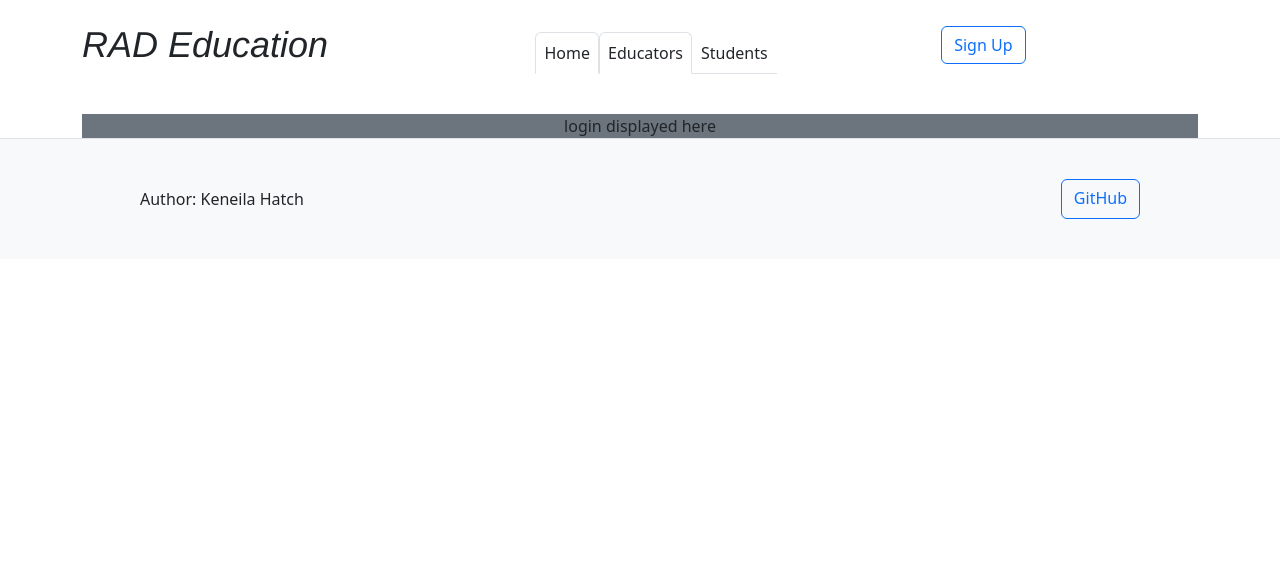
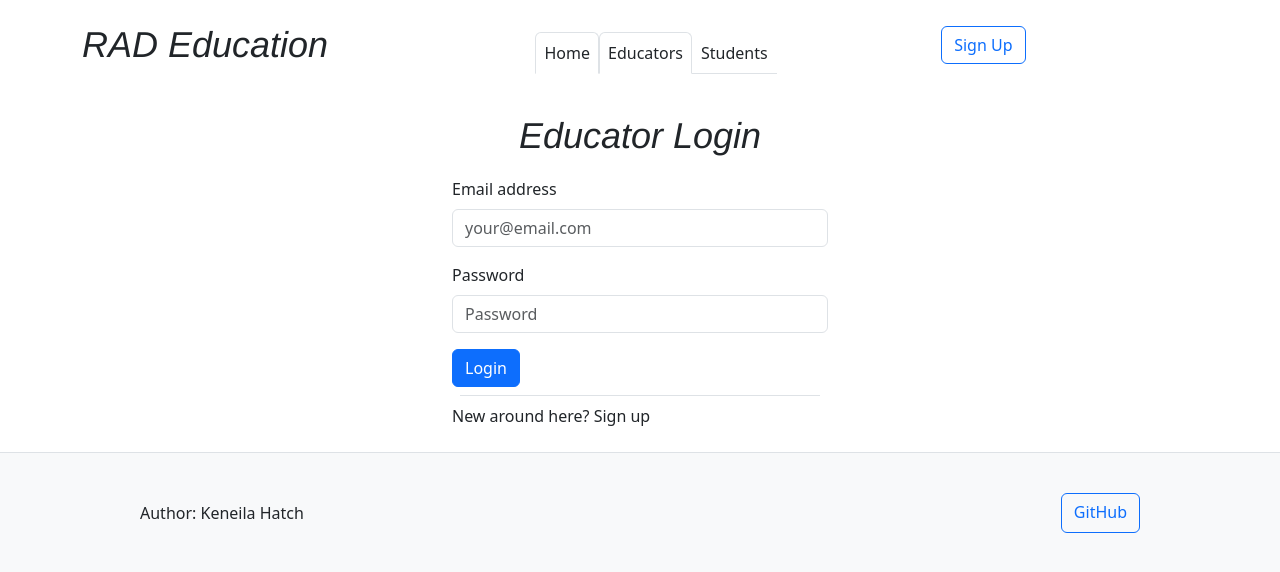
Before and after one commit to Keneila/startup, a React (Vite) app: page /login in a window 1280 px wide. Shown: the top 572 px of the page. Built offline with nearby package versions, Linux system fonts and the light colour scheme.

Commit message:
most of login stuff

```diff
--- a/src/home/home.jsx
+++ b/src/home/home.jsx
@@ -2,8 +2,32 @@ import React from 'react';
 
 export function Home() {
   return (
-    <main className="container-fluid bg-secondary text-center">
-      <div>Home component displayed here</div>
+    <main>
+      <section className="container ">
+        <div><img id="neuro" className="float-start img-fluid" src="https://cdn.pixabay.com/photo/2016/02/10/20/00/symbol-of-infinity-of-autism-1192408_1280.png" alt="random" /></div>
+
+        <h2>Welcome to RAD Education</h2>
+
+        <p>RAD Education is a revolutionary supplemental learning platform designed specifically for K-12
+         students and parents of said students who struggle with traditional learning methods.
+         We use adaptive engagement technology to personalize learning experiences, particularly for neurodivergent
+         individuals, transforming how students engage with educational content.</p>
+        <p>
+            RAD Education is a supplemental learning software platform that serves parents and homeschooling educators in K-12 and higher education.
+            Unlike generic educational apps or traditional textbook-based learning platforms like Khan Academy,
+            RAD uses adaptive engagement technology that personalizes learning and matches individual learning styles.
+        </p>
+        <p>Our platform addresses the critical need for educational resources tailored to students who struggle with low engagement
+             and poor learning outcomes from traditional teaching methods. By focusing specifically on neurodivergent learners,
+             we're filling a gap in the educational technology market.
+        </p>
+        <p>
+            Please log in as a Student or Educator to access your personalized
+            dashboard.
+        </p>
+
+         <div><img className="picture" src="https://www.loopearplugs.com/cdn/shop/articles/Child_Studying.jpg?v=1702892658" alt="random" /></div>
+      </section>
     </main>
   );
 }
--- a/src/login/login.jsx
+++ b/src/login/login.jsx
@@ -1,9 +1,25 @@
 import React from 'react';
+import { NavLink } from 'react-router-dom';
 
 export function Login() {
   return (
-    <main className="container-fluid bg-secondary text-center">
-      <div>login displayed here</div>
+    <main>
+      <h1 className="login-title">Educator Login</h1>
+      <div className="container justify-content-center mb-4 login">
+      <form method="get" action="/parent">
+          <div className="mb-3">
+              <label className="form-label">Email address</label>
+              <input className="form-control" type="text" placeholder="your@email.com" />
+          </div>
+          <div className="mb-3">
+              <label className="form-label">Password</label>
+              <input className="form-control" type="password" placeholder="Password" />
+          </div>
+          <button className="btn btn-primary" type="submit">Login</button>
+      </form>
+      <div className="border-top m-2"></div>
+      <NavLink className="dropdown-item hoverlight" to="/register">New around here? Sign up</NavLink>
+      </div>
     </main>
   );
 }
--- a/src/register/register.jsx
+++ b/src/register/register.jsx
@@ -2,8 +2,52 @@ import React from 'react';
 
 export function Register() {
   return (
-    <main className="container-fluid bg-secondary text-center">
-      <div>Register component displayed here</div>
+    <main>
+        <h1 className="login-title">Register Account</h1>
+        <div className="container justify-content-center mb-4 login">
+          <form method="get" action="/parent">
+
+              <ul className="nav nav-tabs mb-3" id="myTab" role="tablist">
+                <li className="nav-item" role="presentation">
+                  <button className="nav-link active" id="home-tab" data-bs-toggle="tab" data-bs-target="#educator" type="button" role="tab" aria-controls="educator" aria-selected="true">Educator</button>
+                </li>
+                <li className="nav-item" role="presentation">
+                  <button className="nav-link" id="profile-tab" data-bs-toggle="tab" data-bs-target="#student" type="button" role="tab" aria-controls="student" aria-selected="false" formaction="/child">Student</button>
+                </li>
+              </ul>
+              <div className="tab-content" id="myTabContent">
+                <div className="tab-pane fade show active" id="educator" role="tabpanel" aria-labelledby="home-tab">
+                  <div className="mb-3">
+                    <label className="form-label">Email address</label>
+                    <input className="form-control" type="text" placeholder="your@email.com" />
+                  </div>
+                  <div className="mb-3">
+                    <label className="form-label">Password</label>
+                    <input className="form-control" type="password" placeholder="Password" />
+                  </div>
+                  <button className="btn btn-primary" type="submit">Register</button>
+                  <code></code>
+                </div>
+                <div className="tab-pane fade" id="student" role="tabpanel" aria-labelledby="profile-tab">
+                  <div className="mb-3">
+                    <label className="form-label">Educator's Email address</label>
+                    <input className="form-control" type="text" placeholder="educators@email.com" />
+                  </div>
+                  <div className="mb-3">
+                    <label className="form-label">Username</label>
+                    <input className="form-control" type="text" placeholder="Username" />
+                  </div>
+                  <div className="mb-3">
+                    <label className="form-label">Password</label>
+                    <input className="form-control" type="password" placeholder="Password" />
+                  </div>
+                  <button className="btn btn-primary" type="submit" formaction="/child">Register</button>
+                  <code></code>
+                </div>
+                </div>
+        </form>
+      </div>
+
     </main>
   );
 }
--- a/src/student/student.html
+++ b/src/student/student.html
@@ -48,7 +48,6 @@
       <div class="border-top m-2"></div>
       <a class="dropdown-item hoverlight" href="register.html">New around here? Sign up</a>
       </div>
-      </div>
     </main>
 
     <div class="container-fluid border-top bg-light footer">
--- a/src/student/student.jsx
+++ b/src/student/student.jsx
@@ -1,9 +1,25 @@
 import React from 'react';
+import { NavLink } from 'react-router-dom';
 
 export function Student() {
   return (
-    <main className="container-fluid bg-secondary text-center">
-      <div>Student component displayed here</div>
+        <main>
+        <h1 className="login-title">Student Login</h1>
+      <div className="container justify-content-center mb-4 login">
+      <form method="get" action="/child">
+          <div className="mb-3">
+              <label className="form-label">Username</label>
+              <input className="form-control" type="text" placeholder="Username" />
+          </div>
+          <div className="mb-3">
+              <label className="form-label">Password</label>
+              <input className="form-control" type="password" placeholder="Password" />
+          </div>
+          <button className="btn btn-primary" type="submit">Login</button>
+      </form>
+      <div className="border-top m-2"></div>
+      <NavLink className="dropdown-item hoverlight" to="/register">New around here? Sign up</NavLink>
+      </div>
     </main>
   );
 }
```
Also changed, not shown: src/register/register.html (line endings or trailing spaces).
